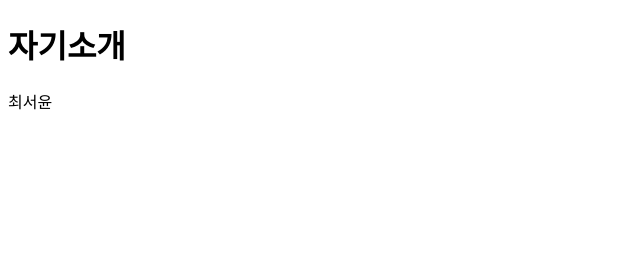
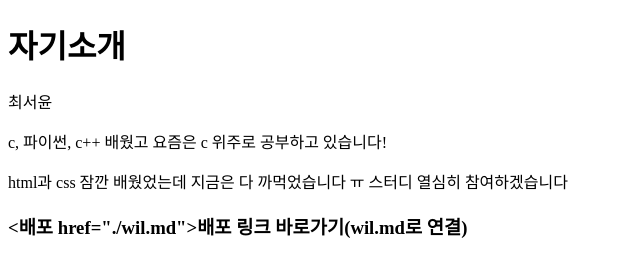
Before and after one commit to xoaun/2026GDGintro, a plain HTML site: page index.html in a window 1280 px wide. Shown: the whole page, without its empty margins (0-640 px from the left). Drawn offline with Linux system fonts and the light colour scheme.

Commit message:
week1 submit

```diff
--- a/index.html
+++ b/index.html
@@ -10,6 +10,14 @@
 <body>
     <h1>자기소개</h1>
     <p>최서윤</p>
+    <p>c, 파이썬, c++ 배웠고 요즘은 c 위주로 공부하고 있습니다!</p>
+    <p>html과 css 잠깐 배웠었는데 지금은 다 까먹었습니다 ㅠ 스터디 열심히 참여하겠습니다</p>
+
+    <h3>
+        <배포 href="./wil.md">배포 링크 바로가기(wil.md로 연결)</a>
+    </h3>
+
+
 </body>
 
 </html>
```
Also changed, not shown: 1 other file.
